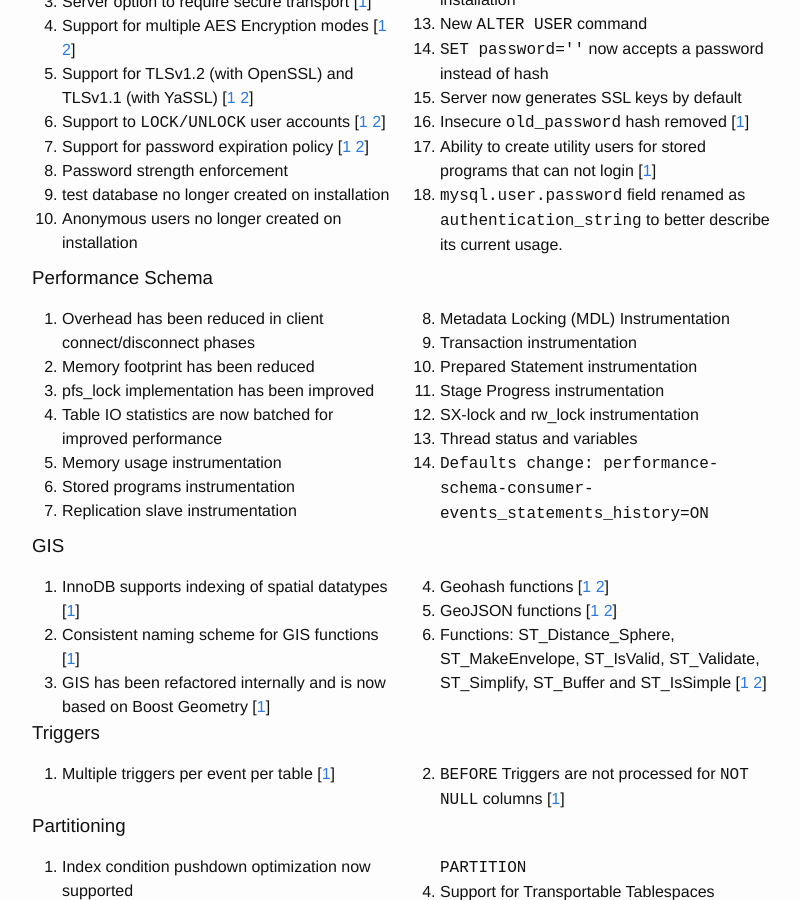
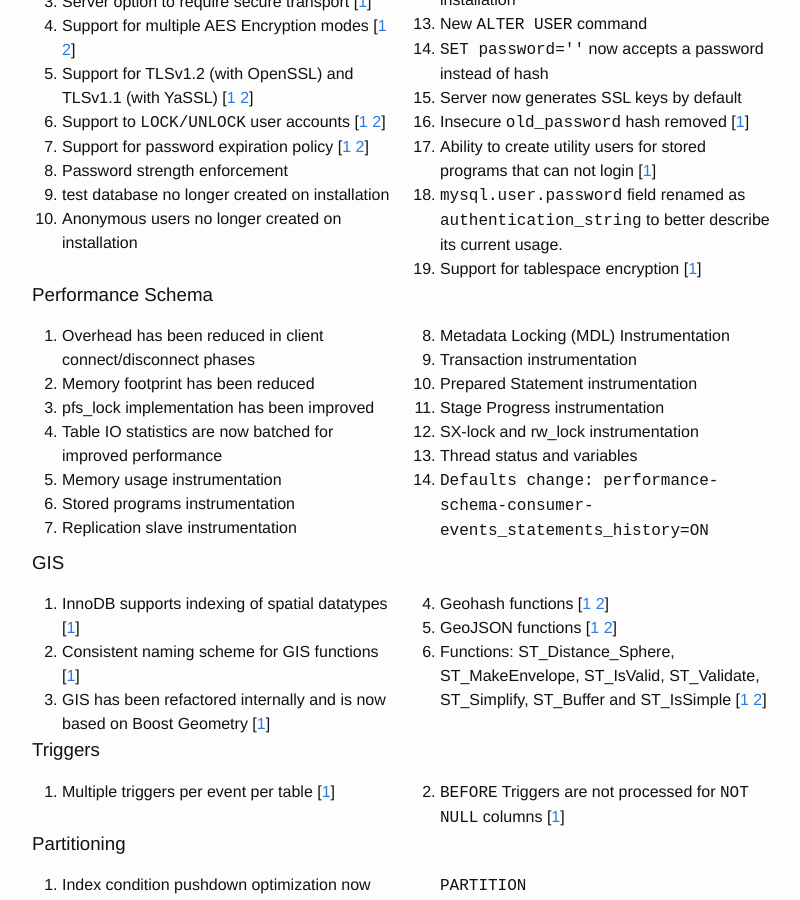
Before and after one commit to morgo/morgo.github.io, a Jekyll site: the page built from index.html, in a window 1280 px wide and 900 px high, scrolled down 2519 px. Shown: the whole window, without its empty margins (238-1038 px from the left). Built offline with Jekyll 4.4.1, drawn with Linux system fonts in a browser that asks for light colours.

Commit message:
Added tablespace encryption

```diff
--- a/index.html
+++ b/index.html
@@ -163,6 +163,7 @@ title: Complete list of new features in MySQL 5.7
  <li class="id">Insecure <tt>old_password</tt> hash removed [<a href="https://dev.mysql.com/doc/refman/5.7/en/encryption-functions.html#function_old-password">1</a>]</li>
  <li class="rt">Ability to create utility users for stored programs that can not login [<a href="https://dev.mysql.com/doc/refman/5.7/en/mysql-no-login-plugin.html">1</a>]</li>
  <li class="id"><tt>mysql.user.password</tt> field renamed as <tt>authentication_string</tt> to better describe its current usage.</li>
+ <li class="nd">Support for tablespace encryption [<a href="https://dev.mysql.com/doc/refman/5.7/en/innodb-tablespace-encryption.html">1</a>]</li>
 </ol>
 </div>
 <!--  and Information Schema -->
```
